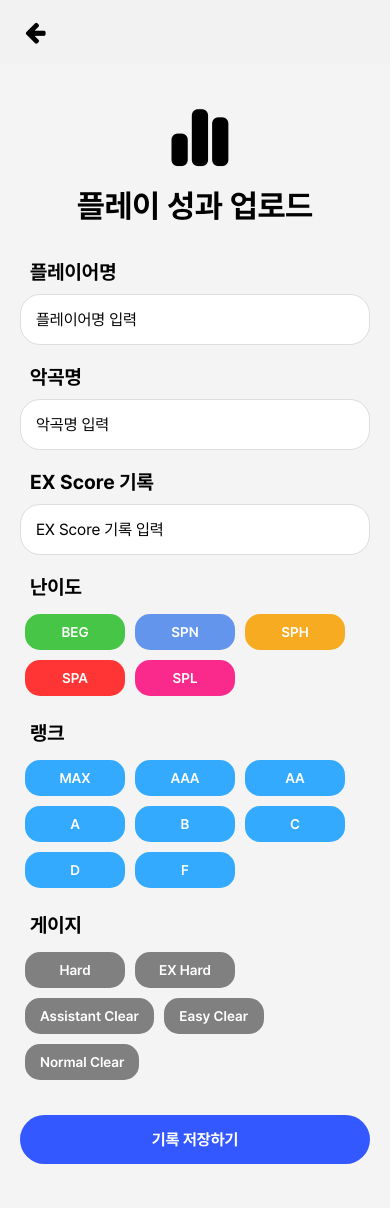
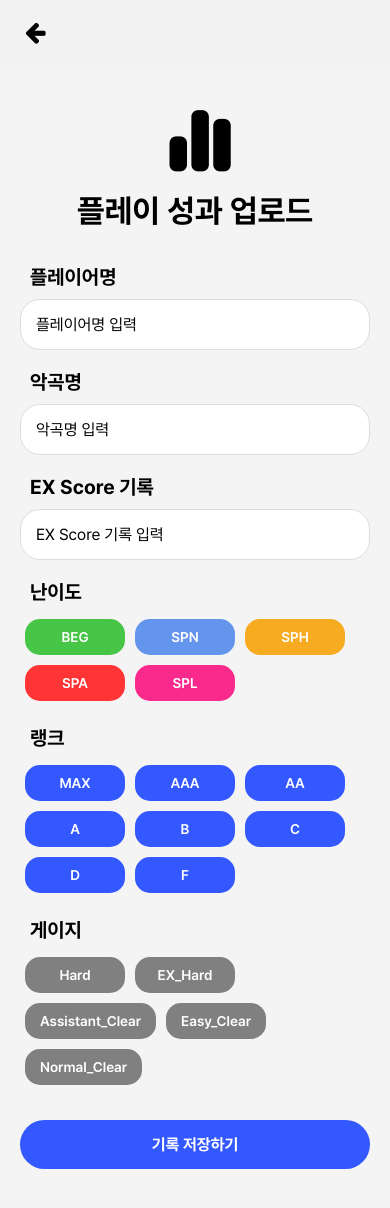
Before and after one commit to 4rNe5/IIDBX_RN, a React Native app: screen /ScoreUpload in a window 390 px wide. Shown: the top 1208 px of the page. Built offline with nearby package versions, Linux system fonts and the light colour scheme.

Commit message:
[EDIT] Edit DropDown & ScoreUpload
- Add 2 Version to DropDown Component
- Finist Network Logic On ScoreUpload

```diff
--- a/components/VersionDropDown.tsx
+++ b/components/VersionDropDown.tsx
@@ -15,7 +15,9 @@ const data = [
   { label: '8th Style', value: '8' },
   { label: '9th Style', value: '9' },
   { label: '10th Style', value: '10' },
-  { label: '11 IIDX RED', value: '8' },
+  { label: '11 IIDX RED', value: '11' },
+  { label: '12 HAPPY SKY', value: '12' },
+  { label: '13 DistorteD', value: '13' },
 ];
 
 type VersionDropDownProps = {
--- a/screens/ScoreUpload.tsx
+++ b/screens/ScoreUpload.tsx
@@ -2,8 +2,14 @@ import React, { useState } from "react";
 import { ScrollView, StyleSheet, TextInput, View, Text, TouchableOpacity } from "react-native";
 import { FontAwesome6 } from '@expo/vector-icons';
 import PretendardText from "../components/PretendardText";
+import axios from "axios";
+import { RootStackParamList } from "../navigation";
+import { StackNavigationProp } from "@react-navigation/stack";
+import { CommonActions, useNavigation } from "@react-navigation/native";
 
-const ScoreUpload = () => {
+type ScreenNavigationProps = StackNavigationProp<RootStackParamList, 'ScoreView'>;
+
+export default function ScoreUpload() {
   const [userName, setUserName] = useState('');
   const [songName, setSongName] = useState('');
   const [exScore, setExScore] = useState('');
@@ -14,7 +20,9 @@ const ScoreUpload = () => {
   const difficulties = ['BEG', 'SPN', 'SPH', 'SPA', 'SPL'];
   const difficultyColors = ['#46c546', '#6495ed', '#f6ab20', '#ff3434', '#fa298c'];
   const ranks = ['MAX', 'AAA', 'AA', 'A', 'B', 'C', 'D', 'F'];
-  const gauges = ['Hard', 'EX Hard', 'Assistant Clear', 'Easy Clear', 'Normal Clear'];
+  const gauges = ['Hard', 'EX_Hard', 'Assistant_Clear', 'Easy_Clear', 'Normal_Clear'];
+
+  const navigation = useNavigation<ScreenNavigationProps>();
 
   const requestData = {
     name: songName,
@@ -25,10 +33,28 @@ const ScoreUpload = () => {
     gauge: selectedGauge,
   };
 
+  const handleSubmit = () => {
+    console.log(requestData);
+    axios.post('http://140.245.67.119:8080/user/create-userRank', requestData)
+      .then((response) => {
+        console.log(response.data);
+        navigation.dispatch(
+          CommonActions.reset({
+            index: 0,
+            routes: [
+              { name: 'TabNavigator' }
+            ],
+          }))
+      })
+      .catch((error) => {
+        console.error(error);
+      });
+  }
+
   return (
     <ScrollView style={styles.container}>
       <View style={styles.title_container}>
-        <FontAwesome6 style={styles.title_icon} name="chart-simple" size={65} color="black" />
+        <FontAwesome6 style={styles.title_icon} name="chart-simple" size={70} color="black" />
         <PretendardText style={{ marginBottom: 10 }} fontsize={32} fontWeight={'Bold'}>플레이 성과 업로드</PretendardText>
       </View>
 
@@ -118,7 +144,7 @@ const ScoreUpload = () => {
       </View>
 
       <View style={styles.saveButtonContainer}>
-        <TouchableOpacity style={styles.saveButton} onPress={() => console.log(requestData)}>
+        <TouchableOpacity style={styles.saveButton} onPress={() => handleSubmit()}>
           <Text style={styles.saveButtonText}>기록 저장하기</Text>
         </TouchableOpacity>
       </View>
@@ -173,7 +199,7 @@ const styles = StyleSheet.create({
     minWidth: 100, // Adjust as needed
   },
   rankButton: {
-    backgroundColor: '#34aaff',
+    backgroundColor: '#3458ff',
     borderRadius: 15,
     paddingVertical: 10,
     paddingHorizontal: 15,
@@ -218,5 +244,3 @@ const styles = StyleSheet.create({
     fontFamily: 'Pretendard-Bold',
   },
 });
-
-export default ScoreUpload;
```
